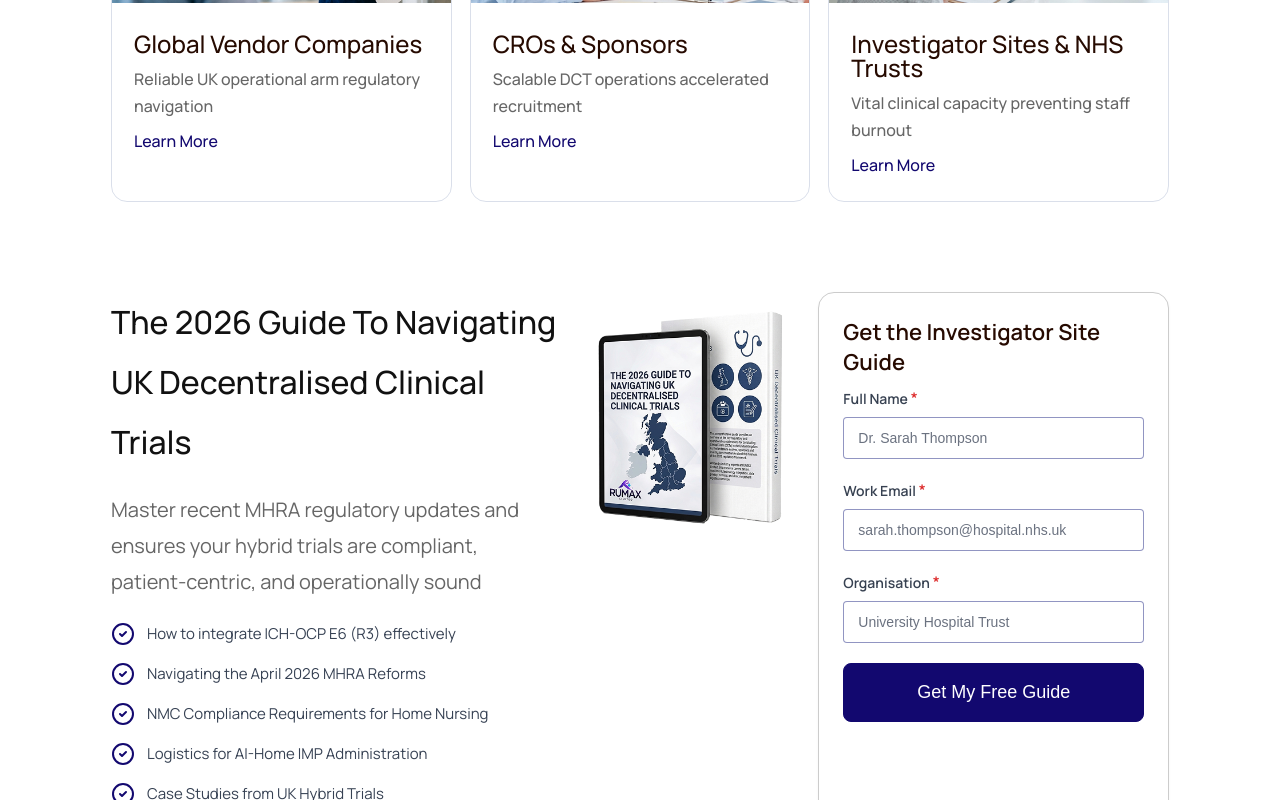
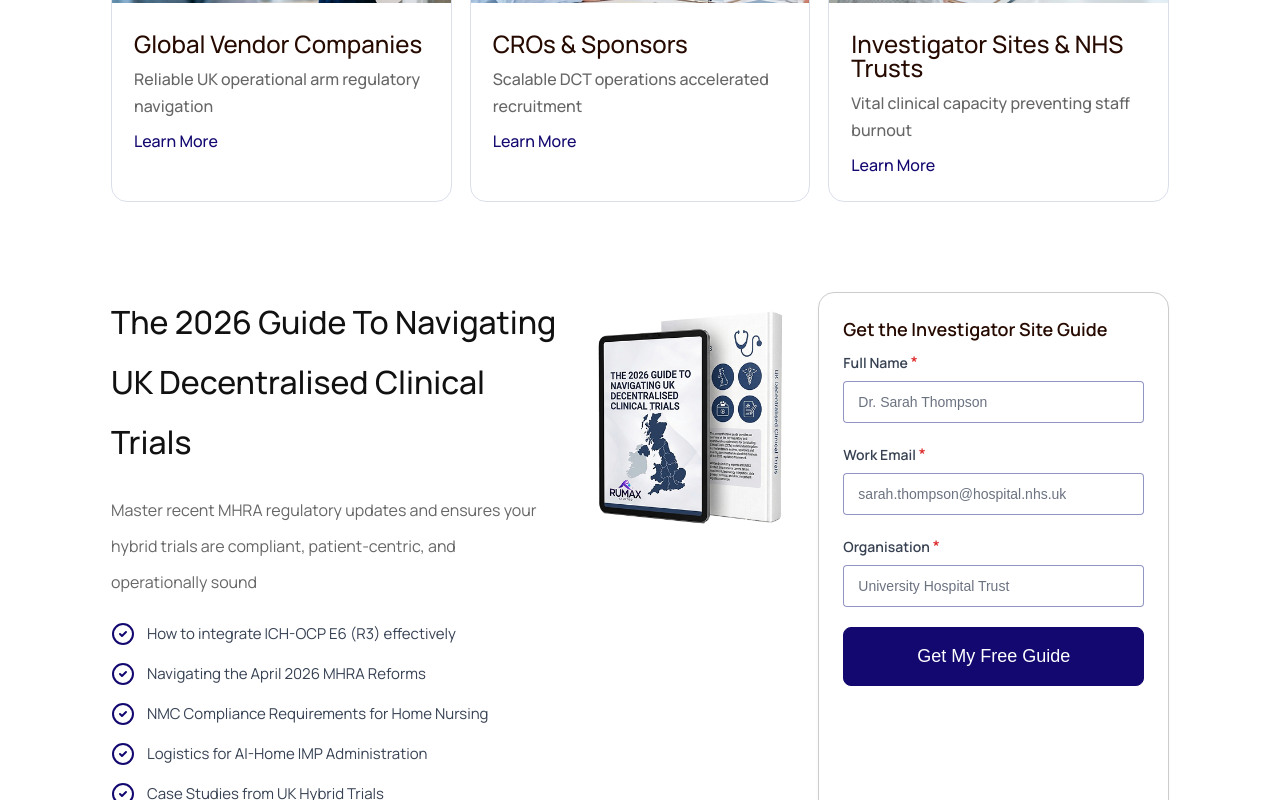
Before and after one commit to harishbackenddev-bit/Rumax-second-frontend, a React (Vite) app: page / in a window 1280 px wide. Shown: the part 2938-3738 px from the top of the page. Built offline with nearby package versions, Linux system fonts and the light colour scheme; no server answers.

Commit message:
Update index.css

```diff
--- a/src/index.css
+++ b/src/index.css
@@ -763,7 +763,7 @@ CERTIFICATES
 }
 
 .hvs-content .hvs-subtext {
-  font-size: 20px;
+  font-size: 16px;
   margin-bottom: 14px;
   line-height: 36px;
   font-weight: 400;
@@ -990,7 +990,7 @@ CERTIFICATES
 
 .card h3 {
   margin: 0 0 10px;
-  font-size: 22px;
+  font-size: 18px;
   font-weight: 600;
   color: #260A00;
 }
```
